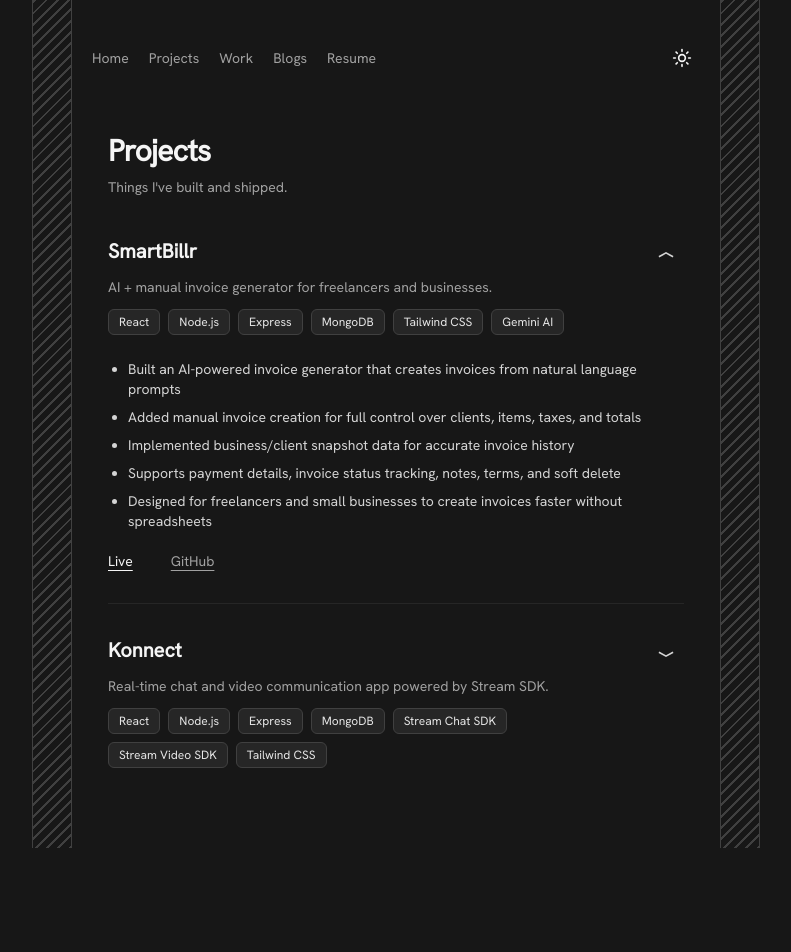
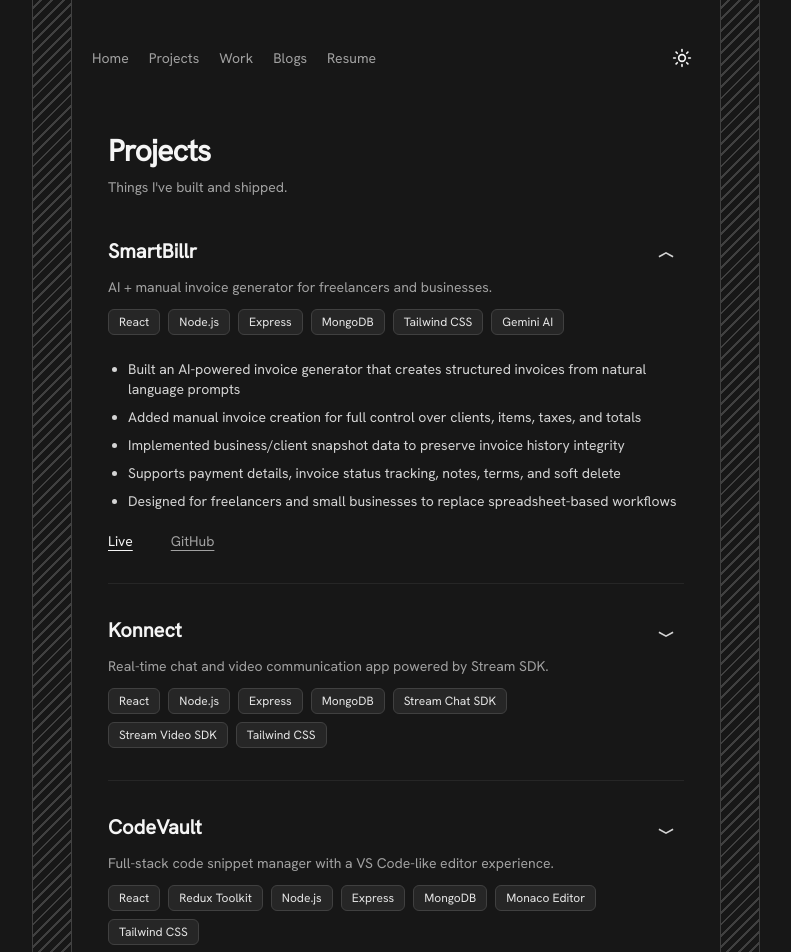
Before and after one commit to Anos714/Anos_Portfolio, a React (Vite) app in the folder portfolio/: page /projects in a window 1280 px wide. Shown: the top 952 px of the page, without its empty margins (244-1035 px from the left). Before the commit the page ends 848 px from the top, so only its background shows below. Built offline with nearby package versions, Linux system fonts and the light colour scheme.

Commit message:
feat: enhance project descriptions and add new CodeVault project for improved portfolio showcase

```diff
--- a/portfolio/src/data/project.ts
+++ b/portfolio/src/data/project.ts
@@ -11,11 +11,11 @@ export const projects = [
       "Gemini AI",
     ],
     description: [
-      "Built an AI-powered invoice generator that creates invoices from natural language prompts",
+      "Built an AI-powered invoice generator that creates structured invoices from natural language prompts",
       "Added manual invoice creation for full control over clients, items, taxes, and totals",
-      "Implemented business/client snapshot data for accurate invoice history",
+      "Implemented business/client snapshot data to preserve invoice history integrity",
       "Supports payment details, invoice status tracking, notes, terms, and soft delete",
-      "Designed for freelancers and small businesses to create invoices faster without spreadsheets",
+      "Designed for freelancers and small businesses to replace spreadsheet-based workflows",
     ],
     liveLink: "#",
     githubLink: "https://github.com/Anos714/SmartBillr",
@@ -34,13 +34,36 @@ export const projects = [
       "Tailwind CSS",
     ],
     description: [
-      "Built a real-time communication platform using Stream Chat SDK",
-      "Integrated Stream Video SDK for one-to-one and group video calls",
-      "Implemented modern chat features like channels, messaging, and live updates",
-      "Added authentication-based user sessions for personalized communication",
-      "Created a responsive UI for smooth chat and video experience across devices",
+      "Built a real-time communication platform with live messaging using Stream Chat SDK",
+      "Integrated Stream Video SDK for one-to-one and group video calling",
+      "Implemented modern chat features like channels, real-time updates, and message syncing",
+      "Added authentication-based user sessions for secure and personalized communication",
+      "Designed a responsive UI for smooth chat and video experience across devices",
     ],
     liveLink: "https://konnect-zeta.vercel.app/",
     githubLink: "https://github.com/Anos714/Konnect",
   },
+  {
+    title: "CodeVault",
+    subheading:
+      "Full-stack code snippet manager with a VS Code-like editor experience.",
+    techStack: [
+      "React",
+      "Redux Toolkit",
+      "Node.js",
+      "Express",
+      "MongoDB",
+      "Monaco Editor",
+      "Tailwind CSS",
+    ],
+    description: [
+      "Built a full-stack snippet manager with Monaco Editor for a VS Code-like in-browser coding experience",
+      "Implemented Redux Toolkit for efficient global state management and real-time snippet updates",
+      "Developed RESTful APIs using Node.js, Express, and MongoDB for managing snippet CRUD operations",
+      "Added syntax highlighting and multi-language support to improve code readability and reuse",
+      "Designed a clean, developer-focused UI with fast interactions and responsive layout",
+    ],
+    liveLink: "https://codevault-olive.vercel.app/",
+    githubLink: "https://github.com/Anos714/CodeVault",
+  },
 ];
```
